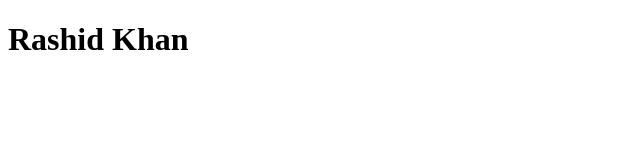
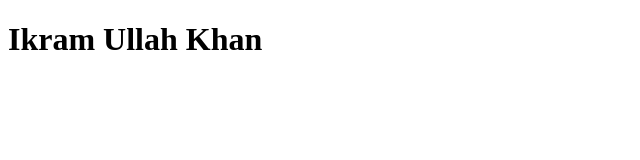
Before and after one commit to attaullahkhaan/rashid, a plain HTML site: page index.html in a window 1280 px wide. Shown: the whole page, without its empty margins (0-640 px from the left). Drawn offline with Linux system fonts and the light colour scheme.

Commit message:
update index.html

```diff
--- a/index.html
+++ b/index.html
@@ -3,9 +3,9 @@
 <head>
     <meta charset="UTF-8">
     <meta name="viewport" content="width=device-width, initial-scale=1.0">
-    <title>Rashif Khan </title>
+    <title>Rashid Khan </title>
 </head>
 <body>
-   <h1>Rashid Khan</h1>
+   <h1>Ikram Ullah Khan</h1>
 </body>
 </html>
```
